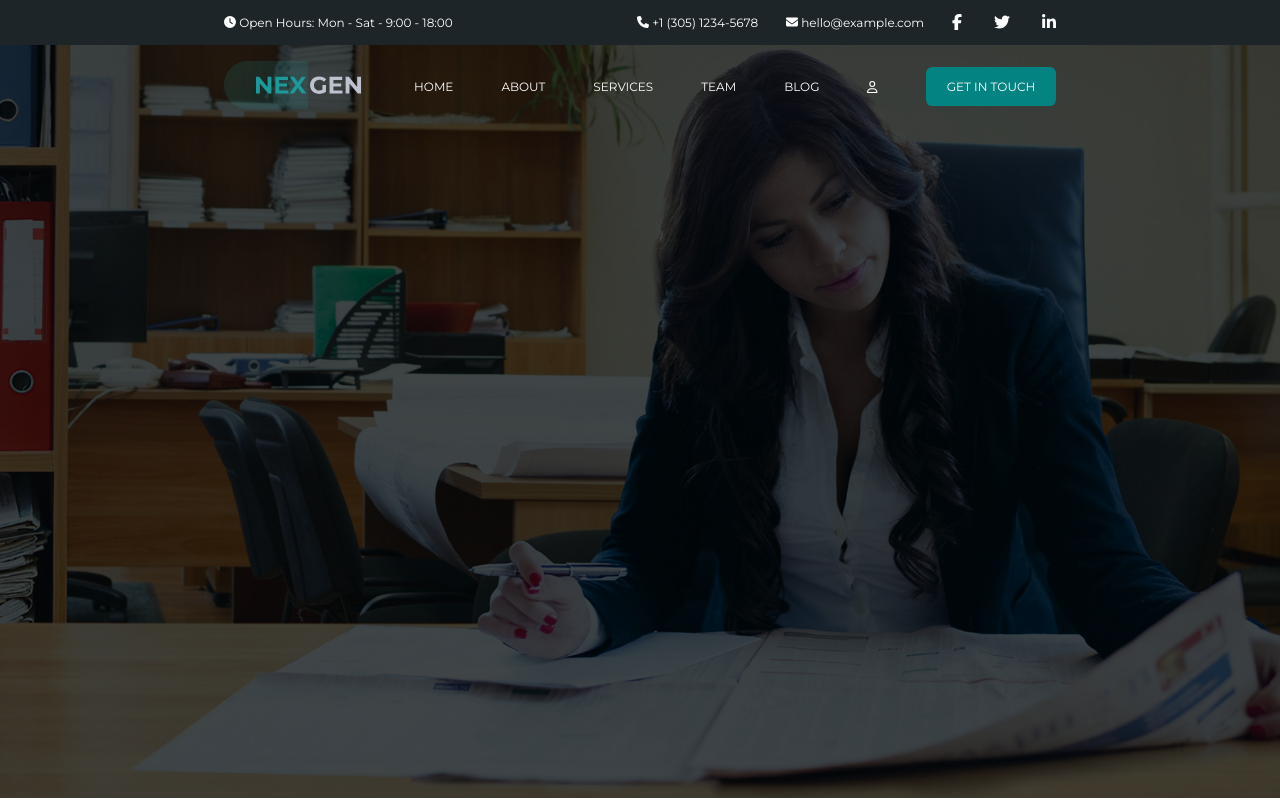
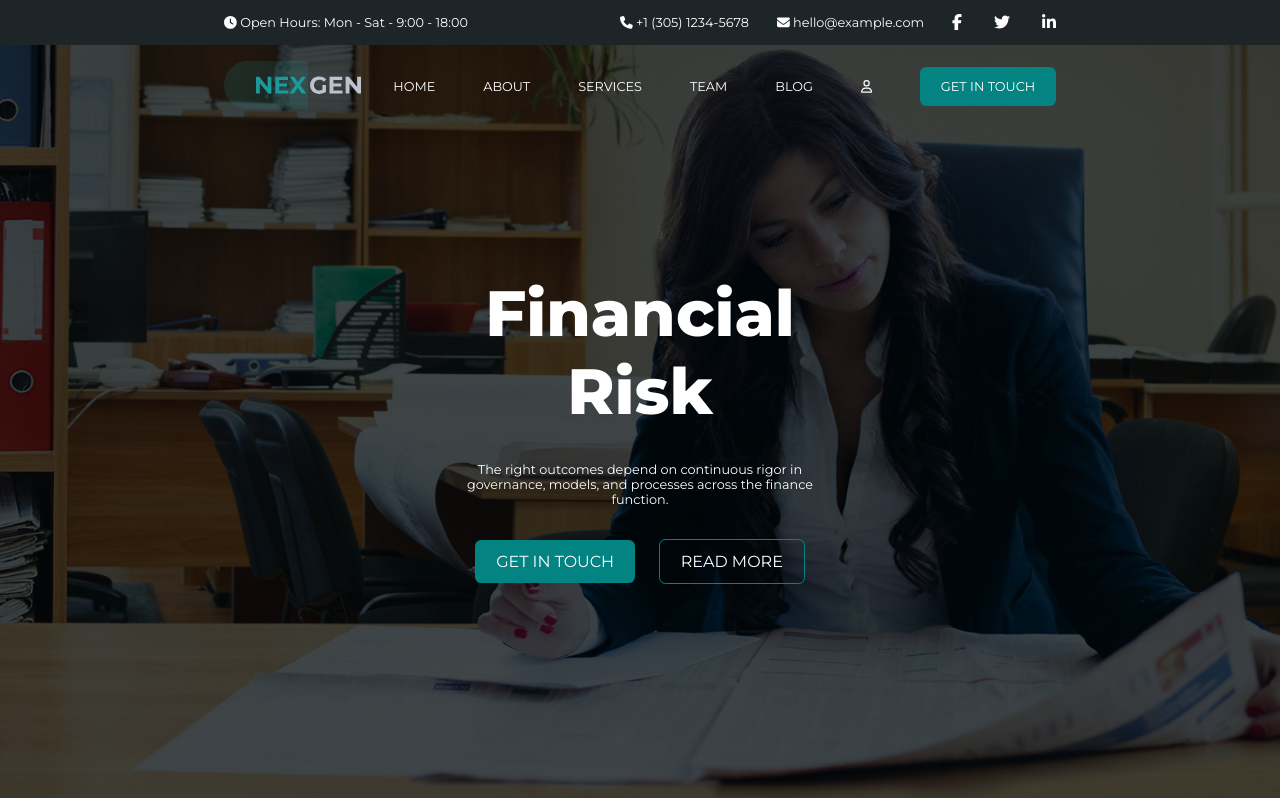
Before and after one commit to airowl/proj-html-vuejs, a Vue app: page / in a window 1280 px wide. Built offline with nearby package versions, Linux system fonts and the light colour scheme.

Commit message:
completato section hero

```diff
--- a/src/assets/scss/_globals.scss
+++ b/src/assets/scss/_globals.scss
@@ -8,7 +8,7 @@ body{
 }
 
 h1{
-    font-size: 2.5rem;
+    font-size: 4rem;
     font-weight: 800;
 }
 
@@ -31,7 +31,7 @@ a{
 }
 
 p, li{
-    font-size: .75rem;
+    font-size: .8rem;
 }
 
 p.uppercase{
--- a/src/components/main-elements/Hero.vue
+++ b/src/components/main-elements/Hero.vue
@@ -28,8 +28,22 @@
 
         </header>
         <!-- hero content -->
-        <div class="hero-content">
+        <div id="hero-content">
+            <div class="hero-elements">
+                <h1>Financial Risk</h1>
 
+                <p>The right outcomes depend on continuous rigor in governance, models, and processes across the finance function.</p>
+
+                <div class="hero-buttons">
+                    <a href="#" class="btn full">
+                        get in touch
+                    </a>
+                    <a href="#" class="btn empty">
+                        read more
+                    </a>
+                </div>
+
+            </div>
         </div>
     </section>
 </template>
@@ -77,9 +91,12 @@ export default {
         color: $white;
         position: relative;
 
-        header{
+        header, div#hero-content{
             position: relative;
             z-index: 1;
+        }
+
+        header{
 
             nav.row{
                 @include flex(row, space-between, center);
@@ -98,6 +115,30 @@ export default {
                 }
             }
         }
+
+        div#hero-content{
+            height: calc(100% - 85px);
+
+            div.hero-elements{
+                text-align: center;
+                position: absolute;
+                top: 45%;
+                left: 50%;
+                transform: translate(-50%, -50%);
+                width: 30%;
+
+                p{
+                    margin: 2rem 0;
+                }
+
+                div.hero-buttons{
+
+                    a:not(:last-child){
+                        margin-right: 1.5rem;
+                    }
+                }
+            }
+        }
     }
 
 </style>
```
